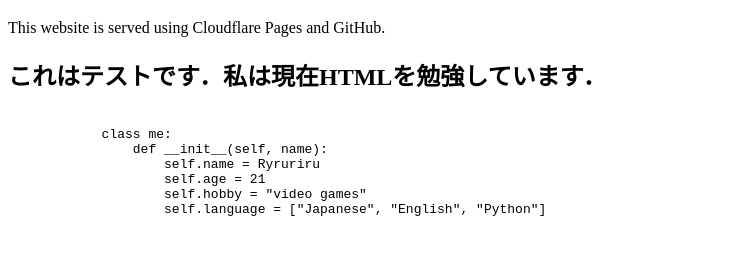
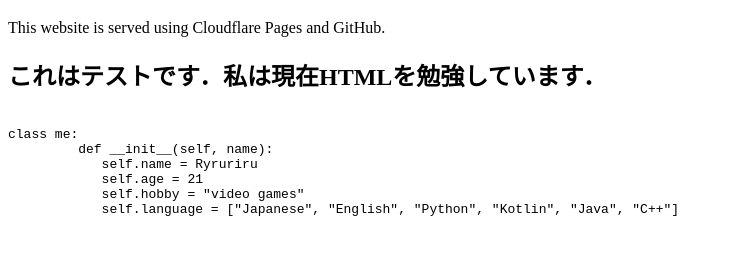
Before and after one commit to Ryruriru/my-profile, a plain HTML site: page index.html in a window 1280 px wide. Shown: the part 61-316 px from the top of the page, without its empty margins (0-732 px from the left). Drawn offline with nearby package versions, Linux system fonts and the light colour scheme.

Commit message:
色付け

```diff
--- a/index.html
+++ b/index.html
@@ -1,5 +1,5 @@
 <!DOCTYPE html>
-<html>
+<html lang="ja">
 <head>
     <title>ryruriru.com - home</title>
     <meta charset="UTF-8">
@@ -9,17 +9,17 @@
     <p>This website is served using Cloudflare Pages and GitHub.</p>
     <h2>これはテストです．私は現在HTMLを勉強しています． </h2>
 
-    <pre>
-        <code>
-            class me:
-                def __init__(self, name):
-                    self.name = Ryruriru
-                    self.age = 21
-                    self.hobby = "video games"
-                    self.language = ["Japanese", "English", "Python"]
-        </code>
-    </pre>
+<pre><code class="language-python">
+class me:
+         def __init__(self, name):
+            self.name = Ryruriru
+            self.age = 21
+            self.hobby = "video games"
+            self.language = ["Japanese", "English", "Python", "Kotlin", "Java", "C++"]
+        </code></pre>
 
+        <script src="https://cdnjs.cloudflare.com/ajax/libs/prism/1.29.0/components/prism-core.min.js"></script>
+        <script src="https://cdnjs.cloudflare.com/ajax/libs/prism/1.29.0/plugins/autoloader/prism-autoloader.min.js"></script>
 
 </body>
 </html>
```
